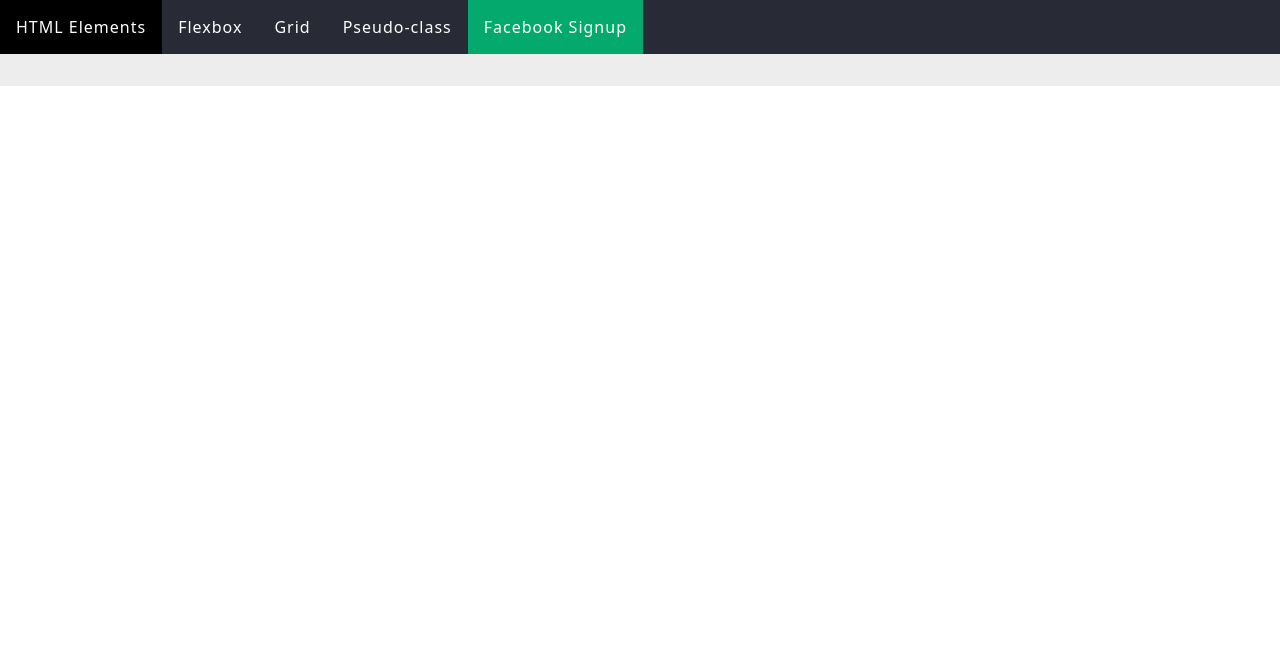
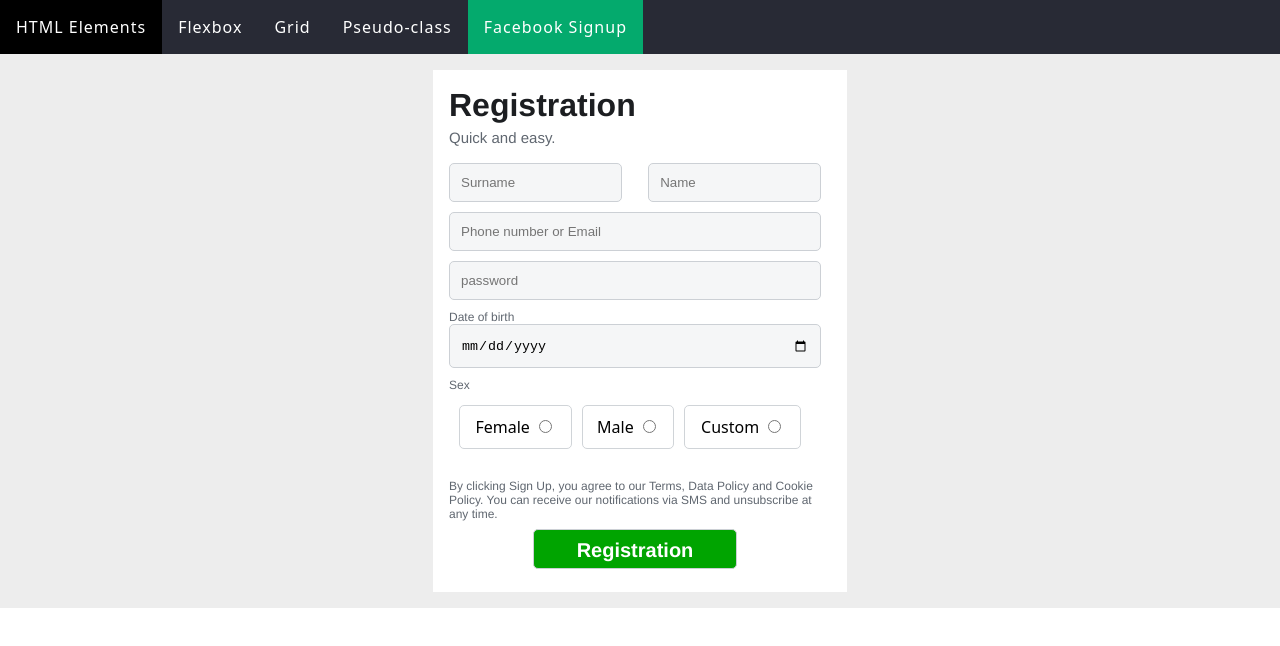
Before and after one commit to dangduoc08/html-css-js, a website: page public/index.html in a window 1280 px wide. Both pictures are taken after a click on the link "Facebook Signup". Drawn offline with Linux system fonts and the light colour scheme; files that its build step writes are made by us from their sources; files whose address does not match are found by name.

Commit message:
Add Facebook signup exercises

```diff
--- a/public/facebook_signup.css
+++ b/public/facebook_signup.css
@@ -0,0 +1,104 @@
+form{
+    width: 382px;
+    height: 490px;
+    display: flex;
+    flex-direction: column;
+    margin: 0 auto;
+    background: white;
+    padding: 16px;
+
+}
+
+.d_makecol
+{
+    flex-direction: column;
+}
+div{
+    margin:0 10px 10px 0;
+    display: flex;
+    justify-content:space-between;
+}
+
+input{
+    flex-basis: 100%;
+    min-width: 0;
+    border-radius: 5px;
+    border: 1px solid #ccd0d5;
+    background: #f5f6f7;
+    padding: 11px;
+
+}
+
+input:focus-within{
+    outline:#f5f6f7;
+    border: 1px solid #f5f6f7;
+  }
+
+.txt_Name{
+    flex-basis: 40%;
+    min-width: 0;
+    padding: 11px;
+}
+
+.lb_comment{
+    height: 17px;
+    text-align: left;
+    color: #606770;
+    font-family: SFProText-Medium, Helvetica, Arial, sans-serif;
+    font-size: 12px;
+    font-weight: normal;
+}
+
+#lb_Regist{
+    height: 40px;
+    text-align: left;
+    color: #1c1e21;
+    font-family: SFProDisplay-Bold, Helvetica, Arial, sans-serif;
+    font-size: 32px;
+    line-height: 38px;
+    font-weight: bold;
+
+}
+
+#lb_Regist2{
+    height: 15px;
+    text-align: left;
+    color: #606770;
+    font-family: SFProText-Regular, Helvetica, Arial, sans-serif;
+    font-size: 15px;
+    line-height: 24px;
+    margin-bottom: 12px;
+
+}
+
+table{
+    border-spacing: 10px;
+}
+
+th,td{
+    border: 1px solid #d0d4d8;
+    padding: 10px;
+    border-radius: 5px;
+}
+#last_comment{
+    height: 40px;
+}
+
+#button{
+    padding: 10px;
+    flex-basis: 55%;
+    height: 40px;
+    background: #00a400;
+    font-family: SFProDisplay-Bold, Helvetica, Arial, sans-serif;
+    font-size: 20px;
+    line-height: 20px;
+    color: white;
+    font-weight: bold;
+    text-align: center;
+}
+.d_button{
+    height: 60px;
+    justify-content: center;
+    align-items: center;
+
+}
--- a/public/facebook_signup.html
+++ b/public/facebook_signup.html
@@ -1,3 +1,53 @@
-<article class="facebook-signup">
+<article class="facebook-signup" style="text-align: center; ">
+
+    <form>
+        <div class=d_makecol>
+            <label id=lb_Regist>Registration</label>
+            <label id=lb_Regist2> Quick and easy.</label>
+        </div>
+        <div>
+            <input class=txt_Name placeholder='Surname' required />
+            <input class=txt_Name placeholder='Name' />
+        </div>
+        <div id=d_additionalinfo>
+            <input placeholder='Phone number or Email' required />
+        </div>
+        <div>
+            <input type="password" placeholder='password' required />
+        </div>
+        <div class=d_makecol>
+            <label class=lb_comment> Date of birth</label>
+            <input type='date' placeholder='Day' />
+        </div>
+        <div class=d_makecol>
+            <label class=lb_comment>Sex</label>
+            <div>
+                <table style="width:100%">
+                    <tr>
+                        <td>
+                            <label for="Female">Female</label>
+                            <input id="Female" type="radio" name="radSex"/>
+                        </td>
+                        <td>
+                            <label for="Male">Male</label>
+                            <input id="Male" type="radio" name="radSex"/>
+                        </td>
+                        <td>
+                            <label for="Custom">Custom</label>
+                            <input id="Custom" type="radio" name="radSex"/>
+                        </td>
+                    </tr>
+                </table>
+            </div>
+        </div>
+        <div>
+            <label id=last_comment class=lb_comment>By clicking Sign Up, you agree to our Terms, Data Policy and Cookie Policy. You can receive our notifications via SMS and unsubscribe at any time.</label>
+        </div>
+        <div class="d_button">
+            <input id='button' type='button' value='Registration' />
+        </div>
+
+    </form>
+
 
 </article>
```
Also changed, not shown: public/grid.css (line endings or trailing spaces).
